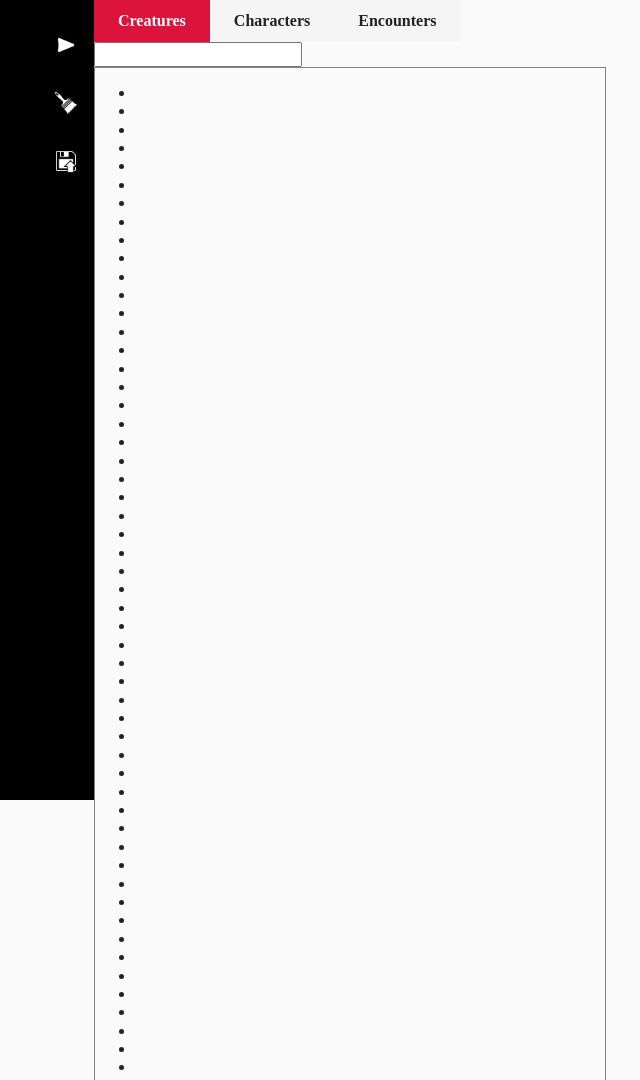
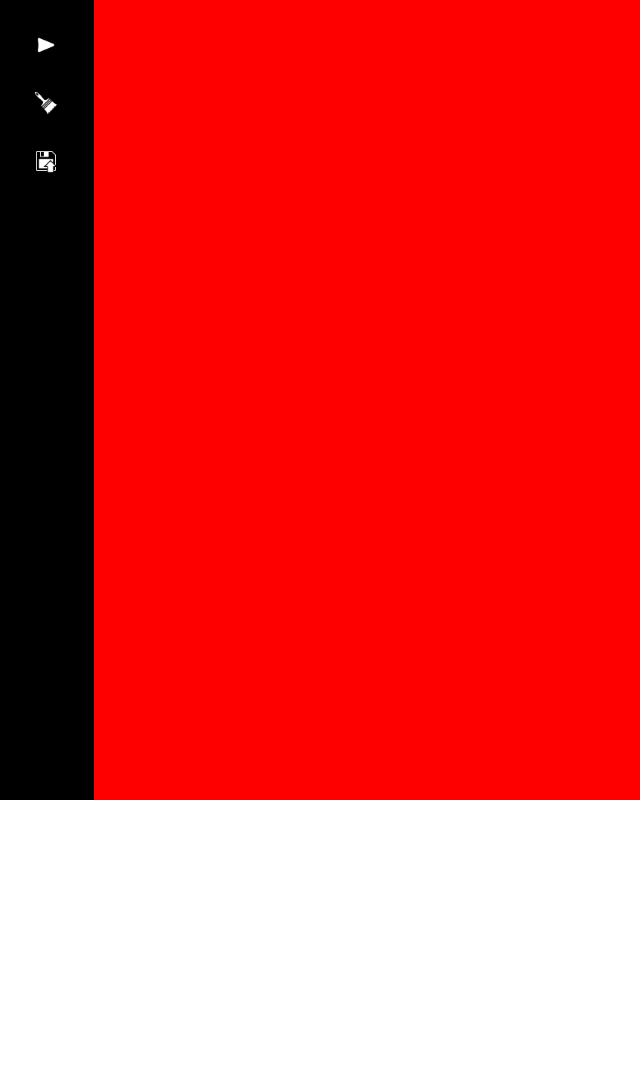
Before and after one commit to ItsSeaJay/final-year-project, a website: page index.html in a window 1280 px wide. Shown: the top 1080 px of the page, without its empty margins (2-642 px from the left). After the commit the page ends 800 px from the top, so only its background shows below. Drawn offline with nearby package versions, Linux system fonts and the light colour scheme.

Commit message:
Fix container padding

```diff
--- a/css/main.css
+++ b/css/main.css
@@ -187,18 +187,14 @@ textarea {
 
 html,
 body {
-  padding: 0 auto;
-  margin: 0 auto;
-}
+  padding: 0px;
+  margin: 0px;
 
-body {
-  background-color: #FAFAFA;
+  max-width: 100vw;
+  max-height: 100vh;
 }
 
 main#app {
-  margin: 0px;
-  padding: 0px;
-
   width: 100vw;
   height: 100vh;
 }
@@ -213,12 +209,14 @@ main#app {
   background-color: black;
   color: white;
 
-  position: relative;
+  position: fixed;
   float: left;
+
+  z-index: 1;
 }
 
 #sidebar ul {
-  margin-left: 0px;
+  padding: 0px;
   list-style: none;
 }
 
@@ -250,16 +248,17 @@ main#app {
 .container {
   float: left;
   position: relative;
-  margin: 0 auto;
-  width: 80%;
-  max-height: 100vh;
+  width: 100%;
+  height: 100%;
   box-sizing: border-box;
+  background-color: red;
 }
 
 .column {
   float: left;
-  width: 50%;
+  width: 10%;
   box-sizing: border-box;
+  position: relative;
 }
 
 .tabs {
@@ -293,7 +292,6 @@ main#app {
 
 .tab-content {
   border: 1px solid grey;
-  height: 100%;
   overflow: scroll;
 }
 
@@ -305,9 +303,6 @@ main#app {
 
 @media only screen and (min-width: 35em) {
   /* Style adjustments for viewports that meet the condition */
-  .column {
-    clear: both;
-  }
 }
 
 @media print,
--- a/index.html
+++ b/index.html
@@ -53,52 +53,7 @@
 			</div>
 
 			<div class="container">
-				<div class="column">
-					<div id="library">
-				<div class="tabs">
-					<a v-on:click="activeTab = 1" v-bind:class="[ activeTab === 1 ? 'active' : '' ]">Creatures</a>
-					<a v-on:click="activeTab = 2" v-bind:class="[ activeTab === 2 ? 'active' : '' ]">Characters</a>
-					<a v-on:click="activeTab = 3" v-bind:class="[ activeTab === 3 ? 'active' : '' ]">Encounters</a>
-				</div>
-				<div class="searchbar">
-					<input id="search" type="text" name="search">
-				</div>
-				<div class="tab-body">
-					<div v-if="activeTab === 1" class="tab-content">
-						<ul>
-							<creature-listing
-							v-for="(index, creature) in creatures"
-							v-bind:creature="creature"
-							v-on:click="addCreature(index)"></creature-listing>
-						</ul>
-					</div>
-					<div v-if="activeTab === 2" class="tab-content">
-						<button type="button" v-on:click="newCharacterForm = !newCharacterForm">Create Character</button>
 
-						<ul>
-							<li v-for="(index, character) in 0">{{ character.name }}</li>
-						</ul>
-					</div>
-					<div v-if="activeTab === 3" class="tab-content">
-						<p>Encounters</p>
-					</div>
-				</div>
-			</div>
-				</div>
-				<div class="column">
-					<div id="initiative">
-						<initiative-order :data="initiativeOrder"></initiative-order>
-						<initiative-modal
-						:data="initiativeOrder"
-						v-on:begin-combat="beginCombat($event)"
-						v-on:updateinitiative="updateInitiative"
-						v-on:getactive="getActive"
-						v-if="state === 1"></initiative-modal>
-					</div>
-				</div>
-				<div class="column">
-
-				</div>
 			</div>
 		</main>
 
```
